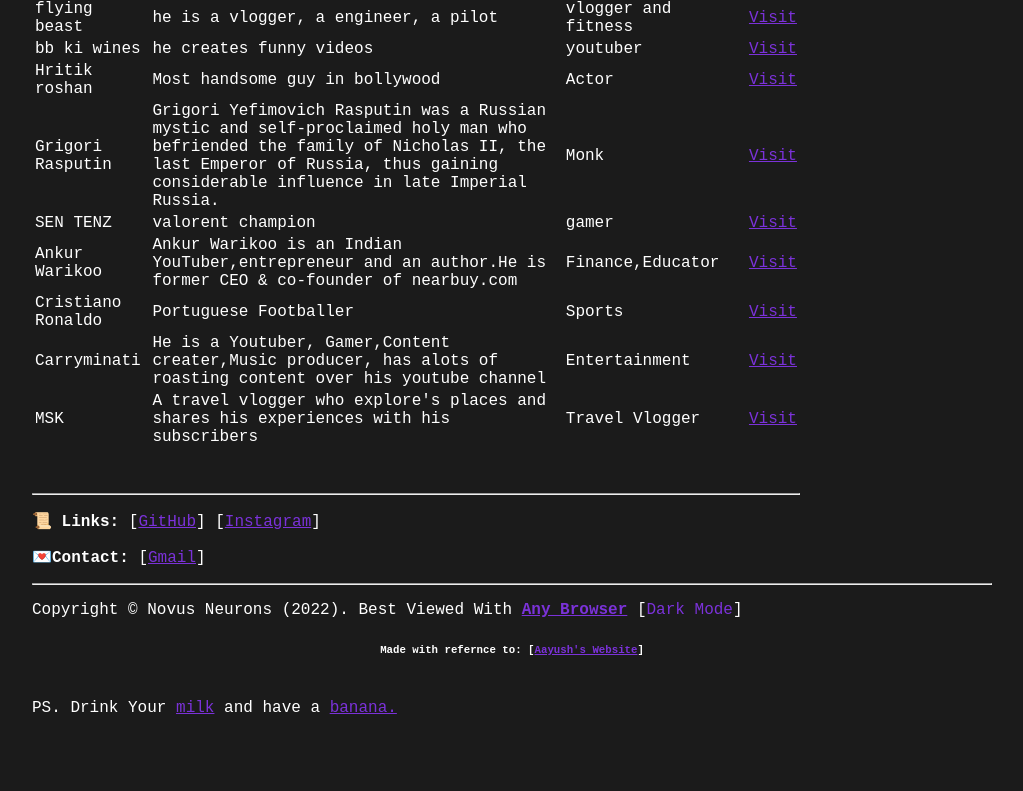
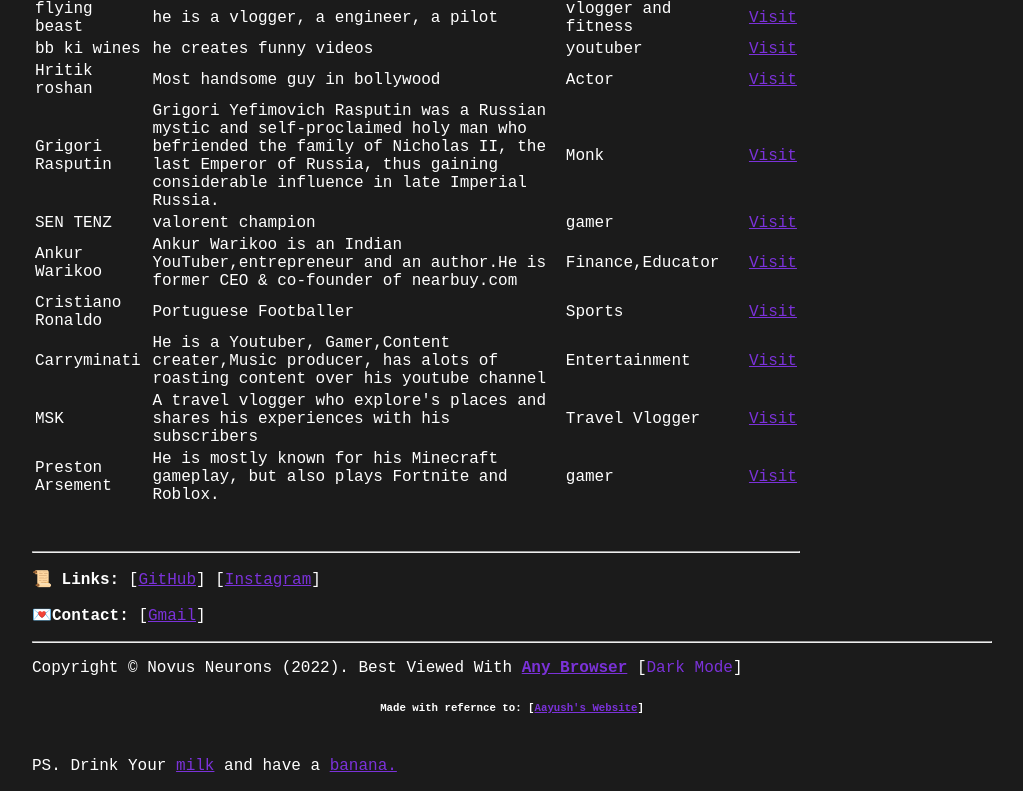
Before and after one commit to Novus-Neurons/Content-Club, a plain HTML site: page index.html in a window 1280 px wide. Shown: the part 818-1609 px from the top of the page, without its empty margins (128-1151 px from the left). Before the commit the page ends 1551 px from the top, so only its background shows below. Drawn offline with Linux system fonts and the light colour scheme.

Commit message:
CONTENT CREATOR ADDED

```diff
--- a/index.html
+++ b/index.html
@@ -163,6 +163,12 @@
                   <td>Travel Vlogger </td>
                   <td><a href="https://www.youtube.com/c/MSKvlogs/videos" target="_blank">Visit</a></td>
                   </tr>
+                  <tr>
+                    <td>Preston Arsement</td>
+                    <td>He is mostly known for his Minecraft gameplay, but also plays Fortnite and Roblox. </td>
+                    <td>gamer</td>
+                    <td><a href="https://www.youtube.com/c/PrestonPlayz" target="_blank">Visit</a></td>
+                  </tr>
 
 
         </table>
```
